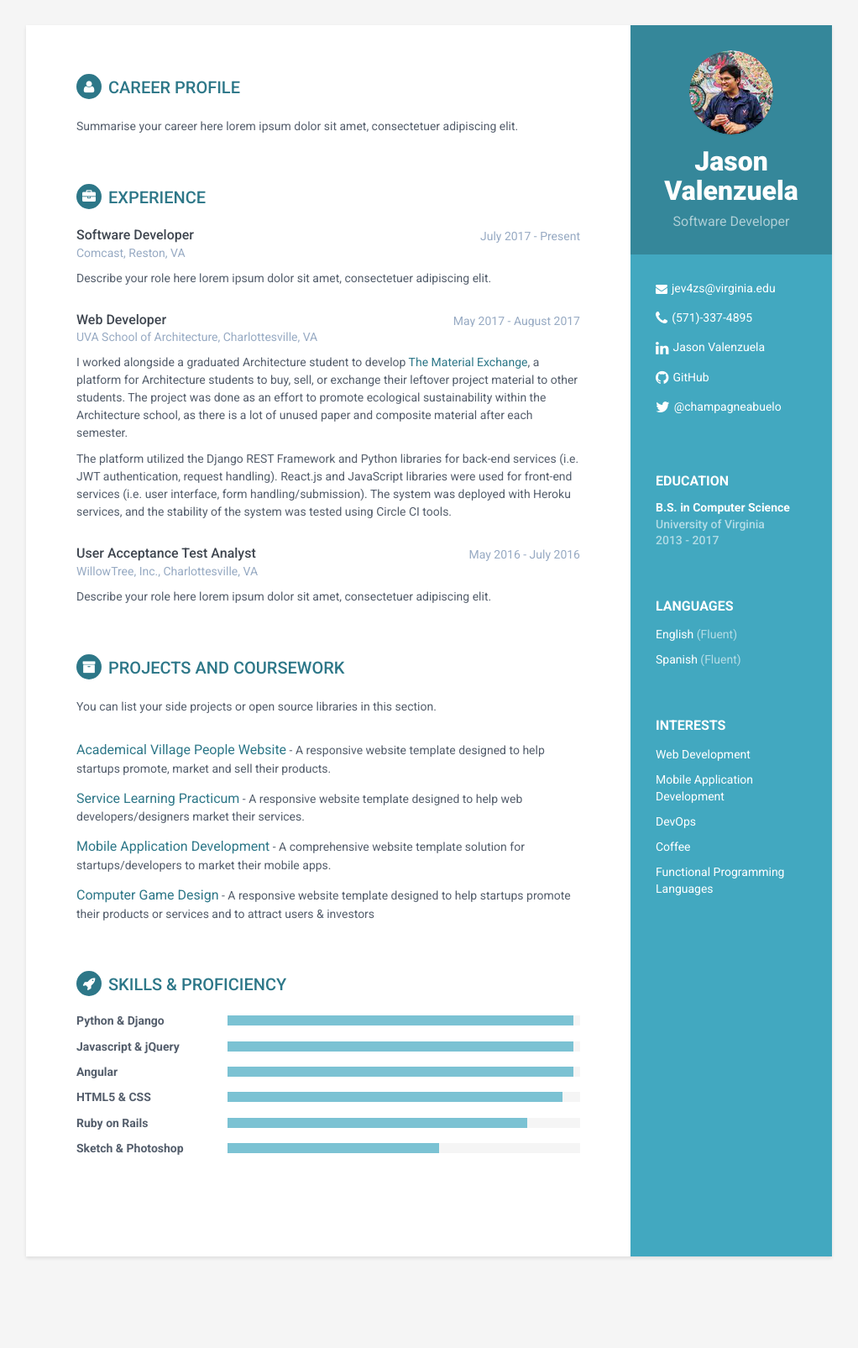
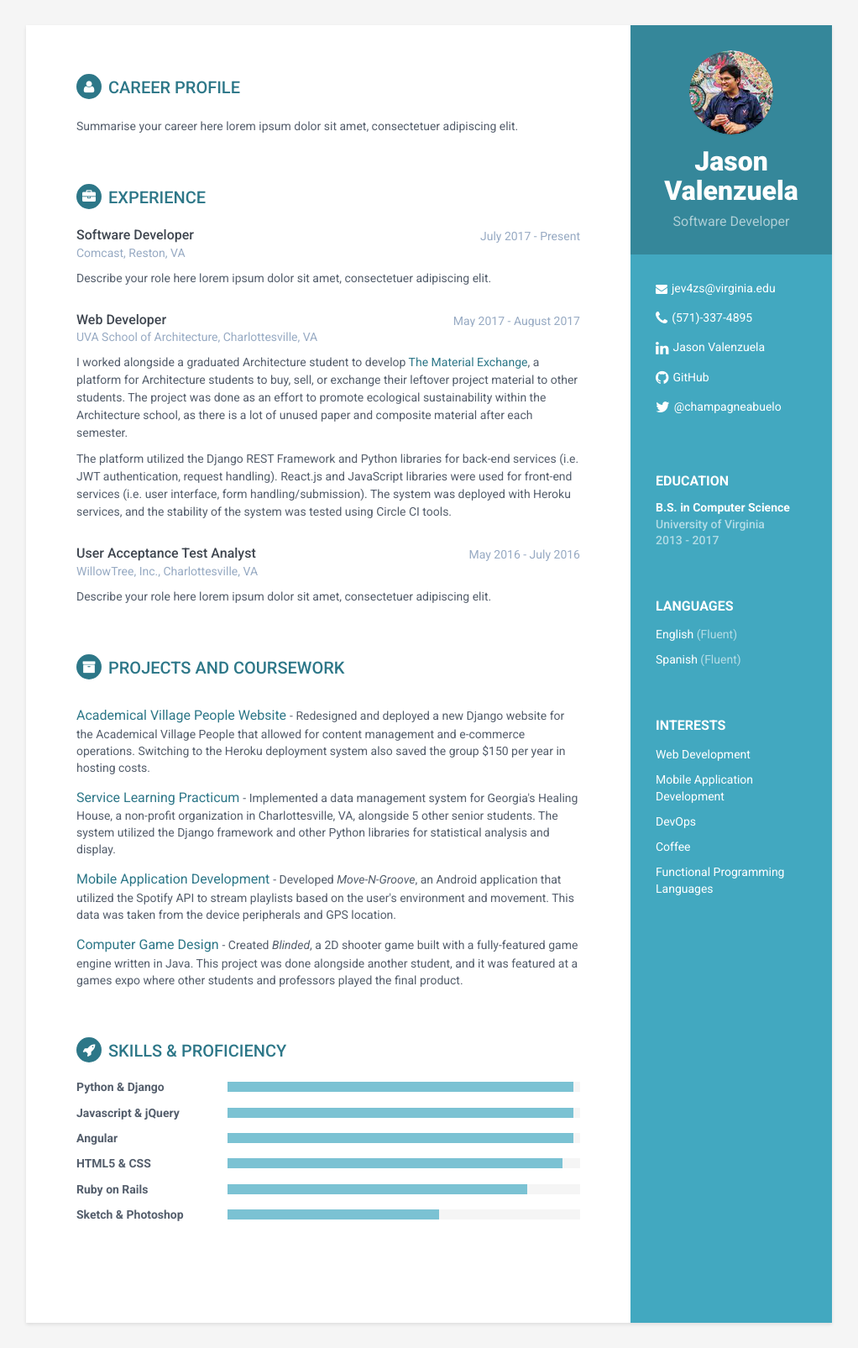
Before and after one commit to champagneabuelo/champagneabuelo.github.io, a Jekyll site: the page built from index.html, in a window 1280 px wide. Shown: the whole page at 84% size, without its empty margins (129-1151 px from the left). Built offline with Jekyll 4.4.1, drawn with Linux system fonts in a browser that asks for light colours; before the commit the page ends 1526 px from its top, so only the background shows below that.

Commit message:
Update projects.html

```diff
--- a/_includes/projects.html
+++ b/_includes/projects.html
@@ -1,22 +1,52 @@
 <section class="section projects-section">
 <h2 class="section-title"><i class="fa fa-archive"></i>Projects and Coursework</h2>
 <div class="intro">
-                    <p>You can list your side projects or open source libraries in this section.</p>
 </div><!--//intro-->
 <div class="item">
-                    <span class="project-title"><a href="http://www.avpmusic.co/" target="_blank">Academical Village People Website</a></span> -
-                    <span class="project-tagline">A responsive website template designed to help startups promote, market and sell their products.</span>
+    <span class="project-title">
+      <a href="http://www.avpmusic.co/" target="_blank">
+      Academical Village People Website
+      </a>
+    </span> -
+    <span class="project-tagline">
+      Redesigned and deployed a new Django website for the Academical Village People that allowed for content
+      management and e-commerce operations. Switching to the Heroku deployment system also saved the group $150
+      per year in hosting costs.
+     </span>
 </div><!--//item-->
 <div class="item">
-                    <span class="project-title"><a href="https://github.com/champagneabuelo/service-learning-practicum" target="_blank">Service Learning Practicum</a></span> -
-                    <span class="project-tagline">A responsive website template designed to help web developers/designers market their services. </span>
+    <span class="project-title">
+      <a href="https://github.com/champagneabuelo/service-learning-practicum" target="_blank">
+        Service Learning Practicum
+      </a>
+     </span> -
+    <span class="project-tagline">
+      Implemented a data management system for Georgia's Healing House, a non-profit organization in
+      Charlottesville, VA, alongside 5 other senior students. The system utilized the Django framework and other
+      Python libraries for statistical analysis and display.
+    </span>
 </div><!--//item-->
 <div class="item">
-                    <span class="project-title"><a href="https://github.com/champagneabuelo/android-final-project" target="_blank">Mobile Application Development</a></span> -
-                    <span class="project-tagline">A comprehensive website template solution for startups/developers to market their mobile apps. </span>
+    <span class="project-title">
+      <a href="https://github.com/champagneabuelo/android-final-project" target="_blank">
+        Mobile Application Development
+      </a>
+    </span> -
+    <span class="project-tagline">
+      Developed <i>Move-N-Groove</i>, an Android application that utilized the Spotify API to stream playlists based
+      on the user's environment and movement. This data was taken from the device peripherals and GPS location.
+    </span>
 </div><!--//item-->
 <div class="item">
-                    <span class="project-title"><a href="https://github.com/champagneabuelo/computer-game-design" target="_blank">Computer Game Design</a></span> -
-                    <span class="project-tagline">A responsive website template designed to help startups promote their products or services and to attract users &amp; investors</span>
+    <span class="project-title">
+      <a href="https://github.com/champagneabuelo/computer-game-design" target="_blank">
+        Computer Game Design
+      </a>
+    </span> -
+    <span class="project-tagline">
+      Created <i>Blinded</i>, a 2D shooter game built with a fully-featured game engine written in Java. This project was done
+      alongside another student, and it was featured at a games expo where other students and professors played the final
+      product.
+    </span>
 </div><!--//item-->
 </section><!--//section-->
```
Lines whose indentation alone changed are shown as unchanged.
